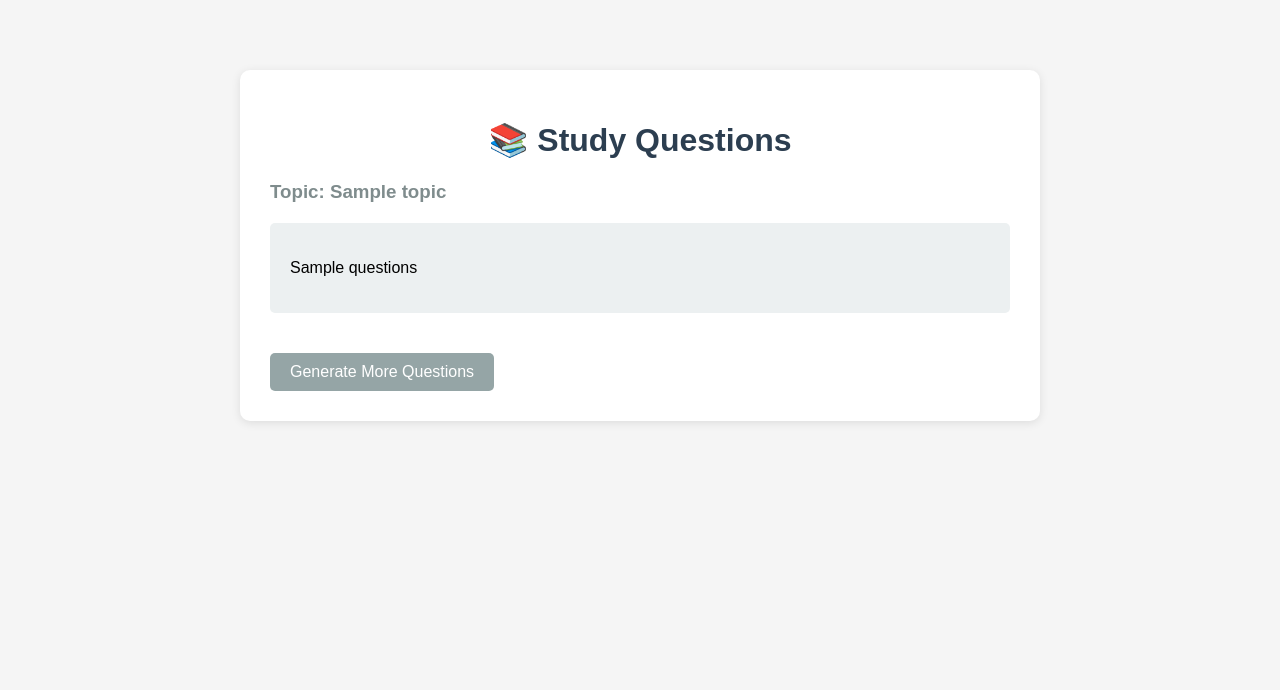
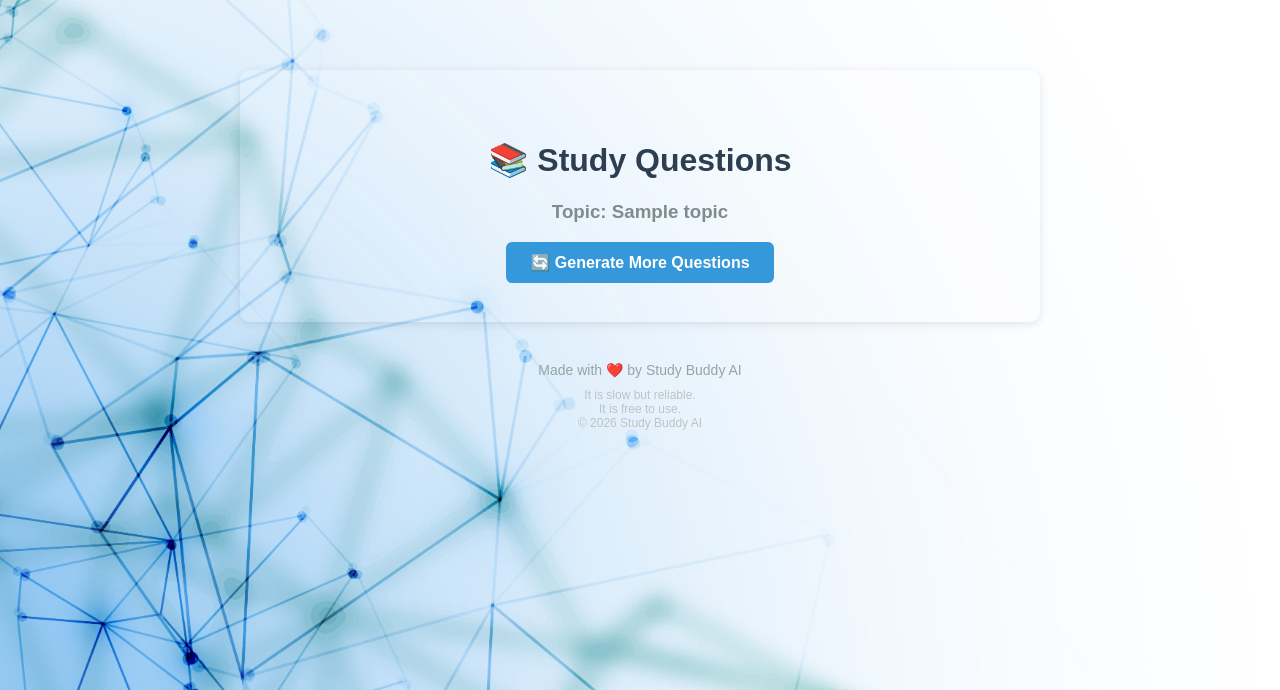
Before and after one commit to abdhesh369/Projects, a Flask app: template AI Study Buddy/templates/results.html in a window 1280 px wide. Shown: the top 690 px of the page. Run offline with Flask 3, Linux system fonts and the light colour scheme; the template is opened without the code that fills it: most values are stand-ins (such as "Sample title", 1, 10 or a date in 2020).

Commit message:
Refactor code structure for improved readability and maintainability

```diff
--- a/AI Study Buddy/ai_helper.py
+++ b/AI Study Buddy/ai_helper.py
@@ -3,7 +3,6 @@ import json
 import requests
 from dotenv import load_dotenv
 
-# Load API key from .env
 load_dotenv()
 API_KEY = os.getenv("OPENROUTER_API_KEY")
 
--- a/AI Study Buddy/templates/base.html
+++ b/AI Study Buddy/templates/base.html
@@ -2,6 +2,10 @@
 <html lang="en">
   <head>
     <title>Study Buddy Ai</title>
+    <link
+      rel="icon"
+      href="https://cdn-icons-png.flaticon.com/512/4712/4712027.png"
+    />
     <style>
       body {
         font-family: Arial, sans-serif;
@@ -9,9 +13,11 @@
         margin: 50px auto;
         padding: 20px;
         background-color: #f5f5f5;
+        background-image: url("/static/background.jpg");
+        background-size: cover;
       }
       .container {
-        background-color: white;
+        background-color: rgba(255, 255, 255, 0.1);
         padding: 30px;
         border-radius: 10px;
         box-shadow: 0 2px 10px rgba(0, 0, 0, 0.1);
@@ -24,5 +30,27 @@
   </head>
   <body>
     <div class="container">{% block content %}{% endblock %}</div>
+    <div
+      style="
+        text-align: center;
+        margin-top: 40px;
+        color: #95a5a6;
+        font-size: 14px;
+      "
+    >
+      Made with ❤️ by Study Buddy AI
+    </div>
+    <div
+      style="
+        text-align: center;
+        margin-top: 10px;
+        color: #bdc3c7;
+        font-size: 12px;
+      "
+    >
+      It is slow but reliable.<br />
+      It is free to use.<br />
+      © 2026 Study Buddy AI
+    </div>
   </body>
 </html>
--- a/AI Study Buddy/templates/results.html
+++ b/AI Study Buddy/templates/results.html
@@ -1,14 +1,28 @@
 {% extends "base.html" %}
 
-   {% block content %}
-       <h1>📚 Study Questions</h1>
-       <h3 style="color: #7f8c8d;">Topic: {{ topic }}</h3>
+{% block content %}
+    <div style="max-width: 800px; margin: auto; padding: 20px;">
+        <h1 style="color: #2c3e50; text-align: center;">📚 Study Questions</h1>
+        <h3 style="color: #7f8c8d; text-align: center;">Topic: {{ topic }}</h3>
 
-       <div style="background-color: #ecf0f1; padding: 20px; border-radius: 5px; margin: 20px 0;">
-           <pre style="white-space: pre-wrap; font-family: Arial;">{{ questions }}</pre>
-       </div>
+        <div style="margin-top: 30px;">
+            {% for q in questions.splitlines() %}
+                {% if q.startswith("Q") %}
+                    <div style="background-color: #fdfefe; border: 1px solid #dcdcdc; border-radius: 8px; padding: 15px; margin-bottom: 15px; box-shadow: 0 2px 5px rgba(0,0,0,0.05);">
+                        <p style="margin: 0; font-weight: bold; color: #34495e;">{{ q }}</p>
+                    </div>
+                {% elif q.startswith("A") %}
+                    <div style="background-color: #ecf0f1; border-radius: 8px; padding: 15px; margin-bottom: 25px;">
+                        <p style="margin: 0; color: #2c3e50;">{{ q }}</p>
+                    </div>
+                {% endif %}
+            {% endfor %}
+        </div>
 
-       <a href="/" style="display: inline-block; margin-top: 20px; padding: 10px 20px; background-color: #95a5a6; color: white; text-decoration: none; border-radius: 5px;">
-           Generate More Questions
-       </a>
-   {% endblock %}
+        <div style="text-align: center; margin-top: 30px;">
+            <a href="/" style="padding: 12px 24px; background-color: #3498db; color: white; text-decoration: none; border-radius: 6px; font-weight: bold; transition: background-color 0.3s;">
+                🔄 Generate More Questions
+            </a>
+        </div>
+    </div>
+{% endblock %}
```
Also changed, not shown: AI Study Buddy/templates/index.html (+38 -11 lines), AI Study Buddy/static/background.jpg (added).
